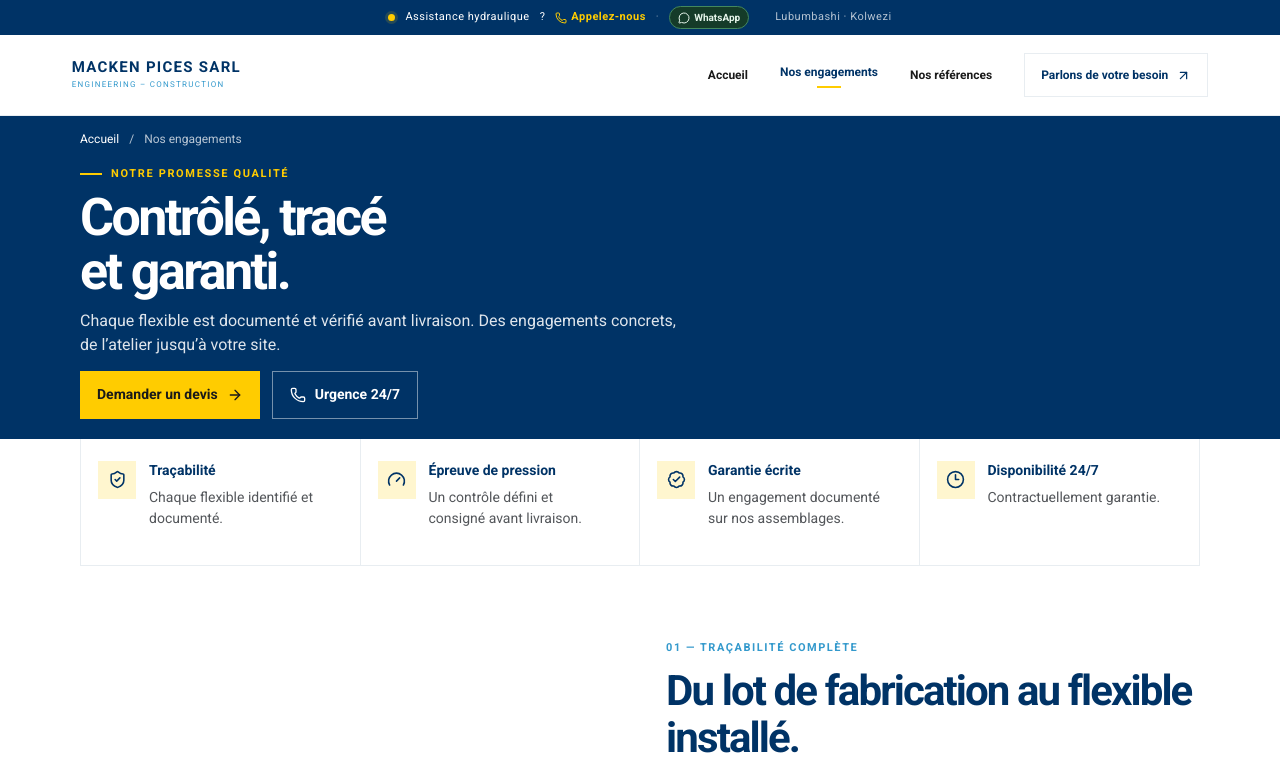
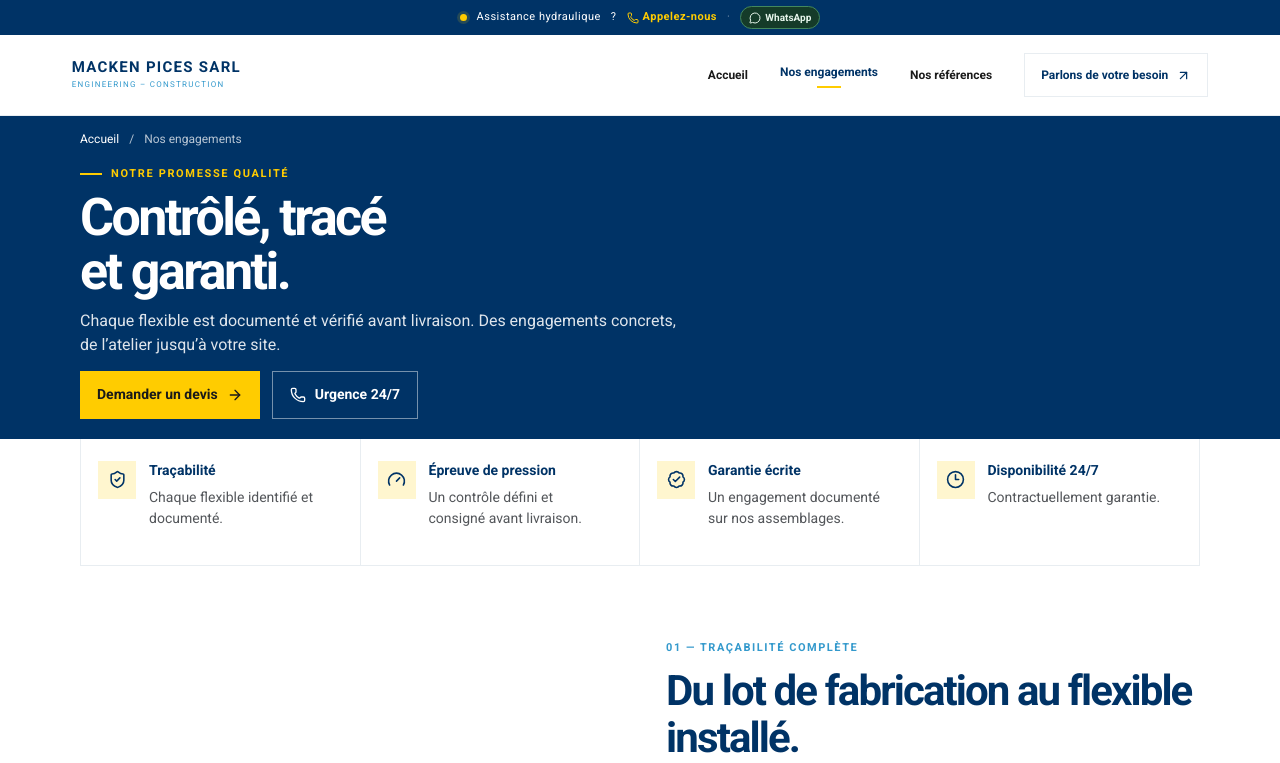
Before and after one commit to fkapia/new_repository, a Next.js app: page /engagements in a window 1280 px wide. Shown: the top 763 px of the page. Built offline with nearby package versions, Linux system fonts and the light colour scheme.

Commit message:
Remove locations from site announcement strips
V0-Chat-Id: juLRGX4tSYL

```diff
--- a/components/engagements-page.tsx
+++ b/components/engagements-page.tsx
@@ -146,7 +146,6 @@ function EngagementsHeader() {
   <a className="strip-call-link" href="tel:+243975146361" aria-label="Appelez-nous au +243 975 146 361"><Phone size={12} aria-hidden="true" /> Appelez-nous</a>
         <span className="strip-divider" aria-hidden="true">·</span>
         <a className="strip-whatsapp-link" href="https://wa.me/243975146361" target="_blank" rel="noopener noreferrer" aria-label="Écrire sur WhatsApp au +243 975 146 361"><MessageCircle size={12} aria-hidden="true" /> WhatsApp</a>
-        <span className="strip-location">Lubumbashi · Kolwezi</span>
       </div>
       <header className="site-header">
         <div className="header-inner">
--- a/components/hydraulics-landing.tsx
+++ b/components/hydraulics-landing.tsx
@@ -40,7 +40,6 @@ export function HydraulicsLanding() {
   <a className="strip-call-link" href="tel:+243975146361" aria-label="Appelez-nous au +243 975 146 361"><Phone size={12} aria-hidden="true" /> Appelez-nous</a>
         <span className="strip-divider" aria-hidden="true">·</span>
         <a className="strip-whatsapp-link" href="https://wa.me/243975146361" target="_blank" rel="noopener noreferrer" aria-label="Écrire sur WhatsApp au +243 975 146 361"><MessageCircle size={12} aria-hidden="true" /> WhatsApp</a>
-        <span className="strip-location">Lubumbashi · Kolwezi</span>
       </div>
 
       <header className="site-header">
--- a/components/reference-article.tsx
+++ b/components/reference-article.tsx
@@ -42,7 +42,6 @@ function ReferenceEmergencyStrip() {
   <a className="strip-call-link" href="tel:+243975146361" aria-label="Appelez-nous au +243 975 146 361"><Phone size={12} aria-hidden="true" /> Appelez-nous</a>
       <span className="strip-divider" aria-hidden="true">·</span>
       <a className="strip-whatsapp-link" href="https://wa.me/243975146361" target="_blank" rel="noopener noreferrer" aria-label="Écrire sur WhatsApp au +243 975 146 361"><MessageCircle size={12} aria-hidden="true" /> WhatsApp</a>
-      <span className="strip-location">Lubumbashi · Kolwezi</span>
     </div>
   )
 }
--- a/components/references-page.tsx
+++ b/components/references-page.tsx
@@ -27,7 +27,6 @@ function ReferencesHeader() {
   <a className="strip-call-link" href="tel:+243975146361" aria-label="Appelez-nous au +243 975 146 361"><Phone size={12} aria-hidden="true" /> Appelez-nous</a>
         <span className="strip-divider" aria-hidden="true">·</span>
         <a className="strip-whatsapp-link" href="https://wa.me/243975146361" target="_blank" rel="noopener noreferrer" aria-label="Écrire sur WhatsApp au +243 975 146 361"><MessageCircle size={12} aria-hidden="true" /> WhatsApp</a>
-        <span className="strip-location">Lubumbashi · Kolwezi</span>
       </div>
       <header className="site-header">
         <div className="header-inner">
```
